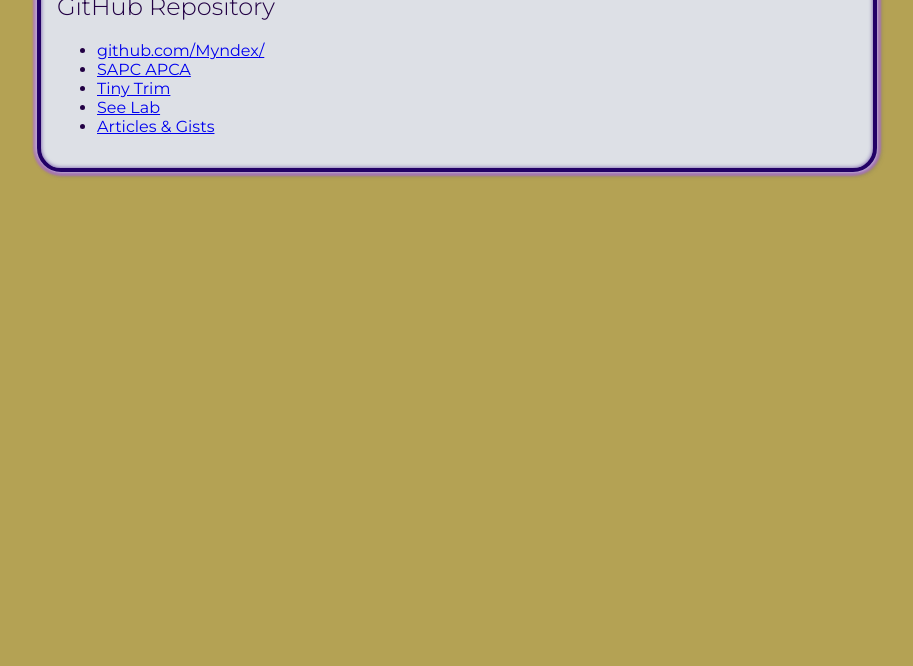
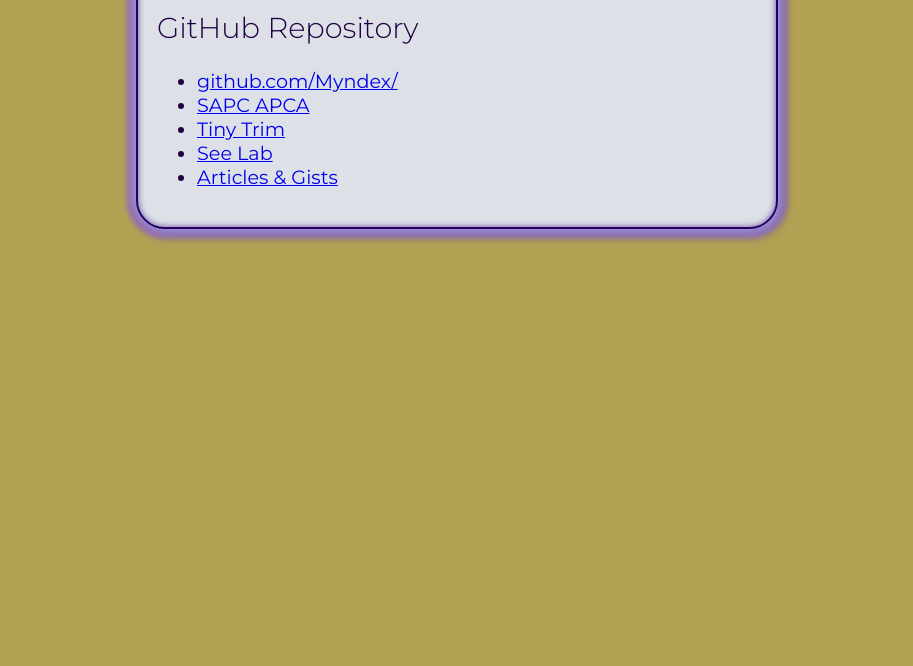
Before and after one commit to Myndex/Myndex.github.io, a plain HTML site: page index.html in a window 1280 px wide. Shown: the part 134-800 px from the top of the page, without its empty margins (183-1096 px from the left). Drawn offline with Linux system fonts and the light colour scheme.

Commit message:
Update index.html

```diff
--- a/index.html
+++ b/index.html
@@ -11,7 +11,7 @@ body {
   margin: 0;
   padding: 0;
   font-family: Montserrat, arial, helvetica, sans-serif;
-  font-size: 1rem;
+  font-size: 1.2rem;
   font-weight: 400;
   background-color: #B4A254;
   color: #204;
@@ -20,22 +20,25 @@ body {
   Position: relative;
   margin: 24px auto;
   padding: 1em;
-  max-width: 800px;
+  max-width: 600px;
   background-color: #dde0e6;
-  border: 4px solid #206;
-  border-radius: 24px;
-  box-shadow: inset 0 0 4px #308a,
-              -2px -2px 3px #def6,
-              1px 1px 2px #def6,
-              0 0 2px 4px #a6da,
-              2px 2px 4px 2px #6666;
+  border: 0.125em solid #206;
+  border-radius: 1.5em;
+  box-shadow: inset 0 0 0.33em #308a,
+              -0.125em -0.125em 0.5em #acf6,
+              0.125em 0.125em 0.5em #acf6,
+              0 0 0.25em 0.5em #85da,
+              0.25em 0.25em 0.5em 0.25em #6666;
   }
+
 h1, h2 {
- font-weight: 300;
+  font-weight: 300;
   }
-ol, ul {
+
+ol, ul, li {
   font-weight: 500;
   }
+
 </style>
 
 </head>
```
